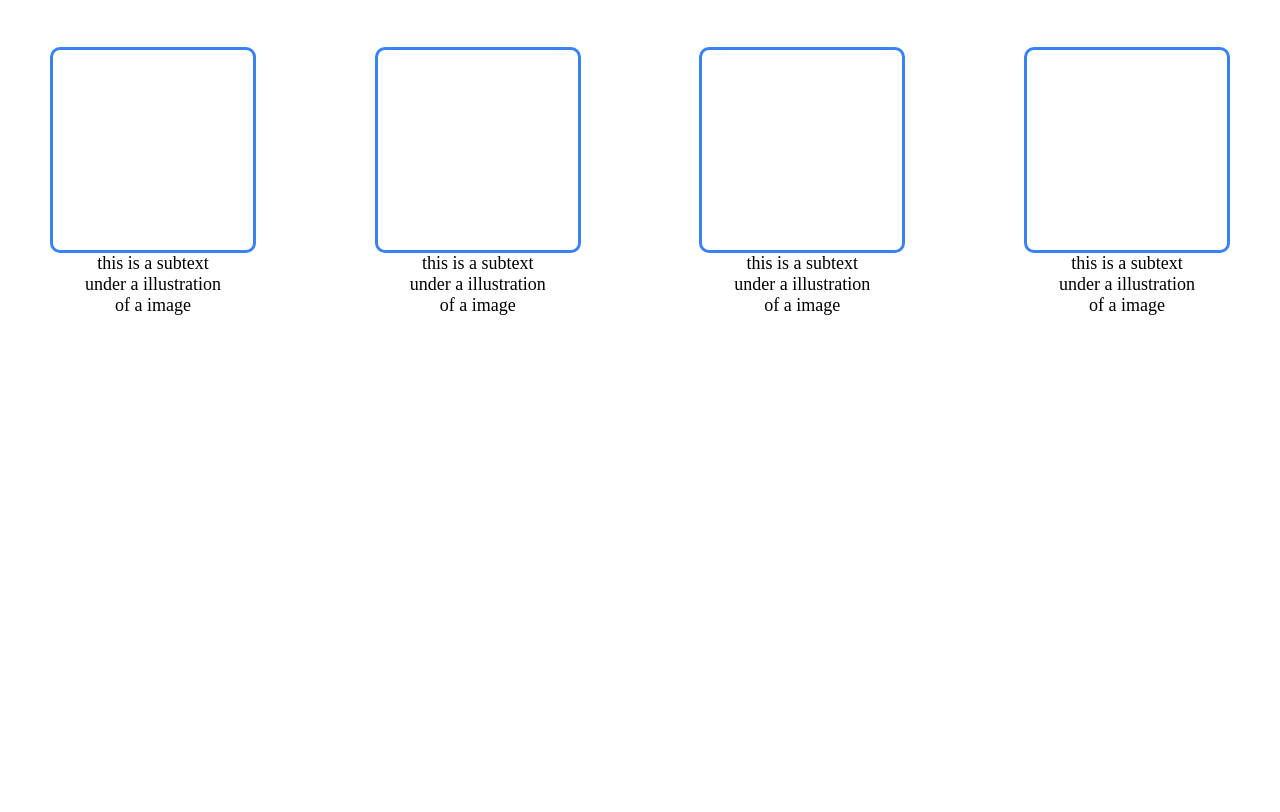
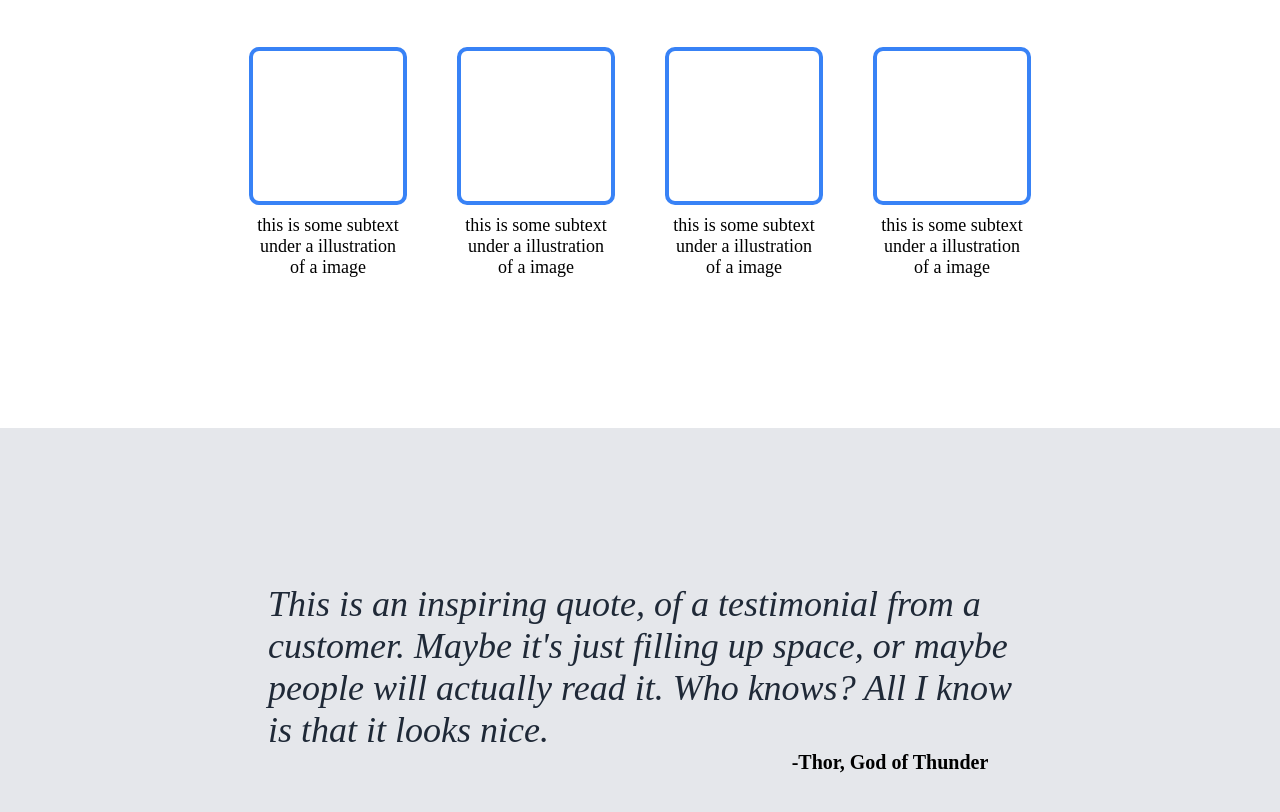
Before and after one commit to chrisreth23/odin-landing-page, a plain HTML site: page index.html in a window 1280 px wide. Shown: the part 608-1420 px from the top of the page. Before the commit the page ends 924 px from the top, so only its background shows below. Drawn offline with Linux system fonts and the light colour scheme.

Commit message:
start and finished third section

```diff
--- a/index.html
+++ b/index.html
@@ -34,22 +34,35 @@
       <div class="row-of-blue-divs">
         <div class="box-blue-message">
           <div class="blue-box"></div>
-          <p class="p-second">this is a subtext<br/>under a illustration <br/> of a image</p>
+          <p class="p-second">this is some subtext<br/>under a illustration <br/> of a image</p>
         </div>
         <div class="box-blue-message">
           <div class="blue-box"></div>
-          <p class="p-second">this is a subtext<br/>under a illustration<br/>of a image</p>
+          <p class="p-second">this is some subtext<br/>under a illustration<br/>of a image</p>
         </div>
         <div class="box-blue-message">
           <div class="blue-box"></div>
-          <p class="p-second">this is a subtext<br/>under a illustration<br/>of a image</p>
+          <p class="p-second">this is some subtext<br/>under a illustration<br/>of a image</p>
         </div>
         <div class="box-blue-message">
           <div class="blue-box"></div>
-          <p class="p-second">this is a subtext<br/>under a illustration<br/>of a image</p>
+          <p class="p-second">this is some subtext<br/>under a illustration<br/>of a image</p>
         </div>
       </div>
     </div>
+    <div class="third-section">
+      <p class="third-p1">This is an inspiring quote, of a testimonial from a <br/> customer. Maybe it's just filling up space, or maybe <br/> people will actually read it. Who knows? All I know <br/> is that it looks nice.</p>
+      <p class="third-p2">-Thor, God of Thunder</p>
+    </div>
+
+
+
+
+
+
+    </div>
+
+
   </body>
 
 
--- a/styles.css
+++ b/styles.css
@@ -6,7 +6,7 @@
 }
 
 body {
-    font-family:'Roboto Slab', serif;
+    font-family:'Roboto Slab';
 }
 
 .header-logo {
@@ -80,7 +80,7 @@ h1 {
     flex-direction: column;
     width: 50%;
     justify-content: center;
-    margin-left: 150px;
+    margin-left: 300px;
 }
 
 .button1 {
@@ -110,22 +110,44 @@ h2 {
 .row-of-blue-divs {
     display: flex;
     flex-direction: row;
-    justify-content: space-between;
+    justify-content: center;
+    gap: 50px;
     max-width: 100%;
-    margin-top: 50px ;
-    margin-left: 50px;
-    margin-right: 50px;
-
+    margin-top: 50px;
+    margin-bottom: 150px;
 }
 
 .blue-box {
-    border: 3px solid #3882f6;
-    width: 200px;
-    height: 200px;
+    border: 4px solid #3882f6;
+    width: 150px;
+    height: 150px;
     border-radius: 10px;
+    margin-bottom: 10px;
 }
 
 .p-second {
     text-align: center;
     font-size: 18px;
 }
+
+.third-section {
+    background-color: #e5e7eb;
+    height: 500px;
+    display: flex;
+    flex-direction: column;
+    justify-content: center;
+    align-items: center;
+}
+
+.third-p1 {
+    font-size: 36px;
+    font-weight: light;
+    font-style: italic;
+    color: #1f2937;
+}
+
+.third-p2 {
+    font-weight: bolder;
+    font-size: 20px;
+    margin-left: 500px;
+}
```
